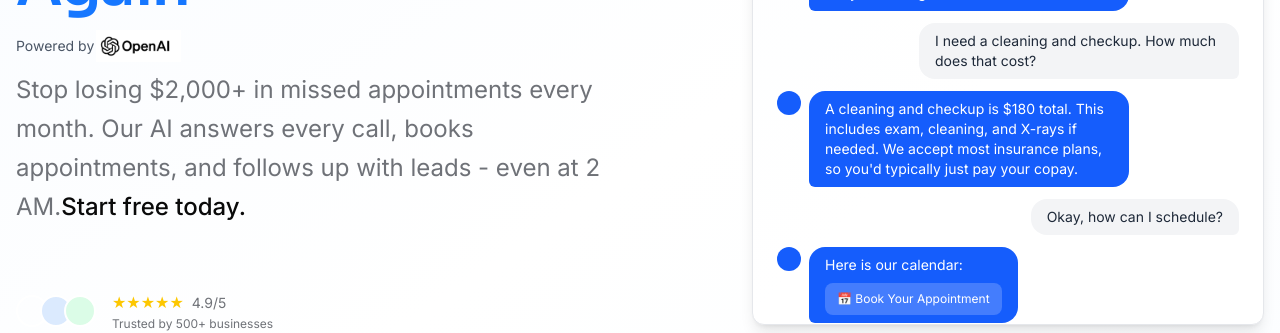
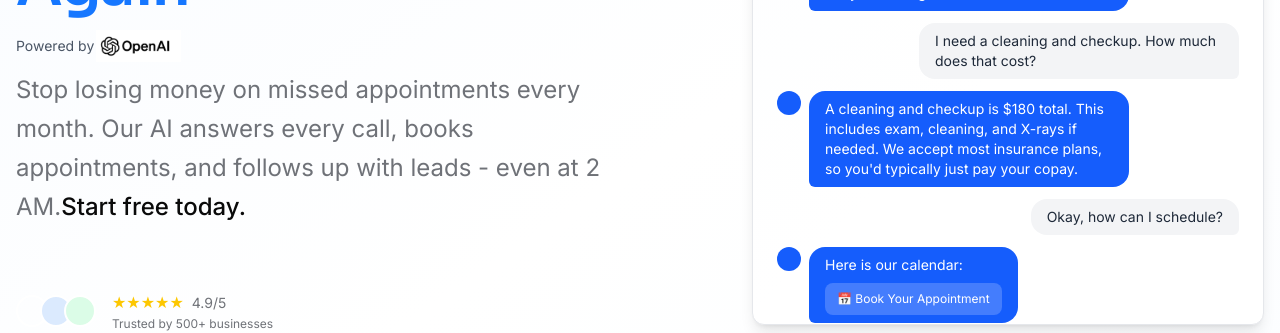
Before and after one commit to cabecaturbo/netiawebsite, a Next.js app: page / in a window 1280 px wide. Shown: the part 332-665 px from the top of the page. Built offline with nearby package versions, Linux system fonts and the light colour scheme.

Commit message:
Update Hero copy to use 'money' instead of ',000' for broader appeal

```diff
--- a/components/Hero.tsx
+++ b/components/Hero.tsx
@@ -26,7 +26,7 @@ export const Hero = () => {
                 />
               </div>
               <p className="text-xl md:text-2xl text-muted max-w-2xl leading-relaxed animate-fade-in-up animate-stagger-4">
-                Stop losing $2,000+ in missed appointments every month. Our AI answers every call, books appointments, and follows up with leads - even at 2 AM.
+                Stop losing money on missed appointments every month. Our AI answers every call, books appointments, and follows up with leads - even at 2 AM.
                 <span className="text-fg font-medium">Start free today.</span>
               </p>
 
```
